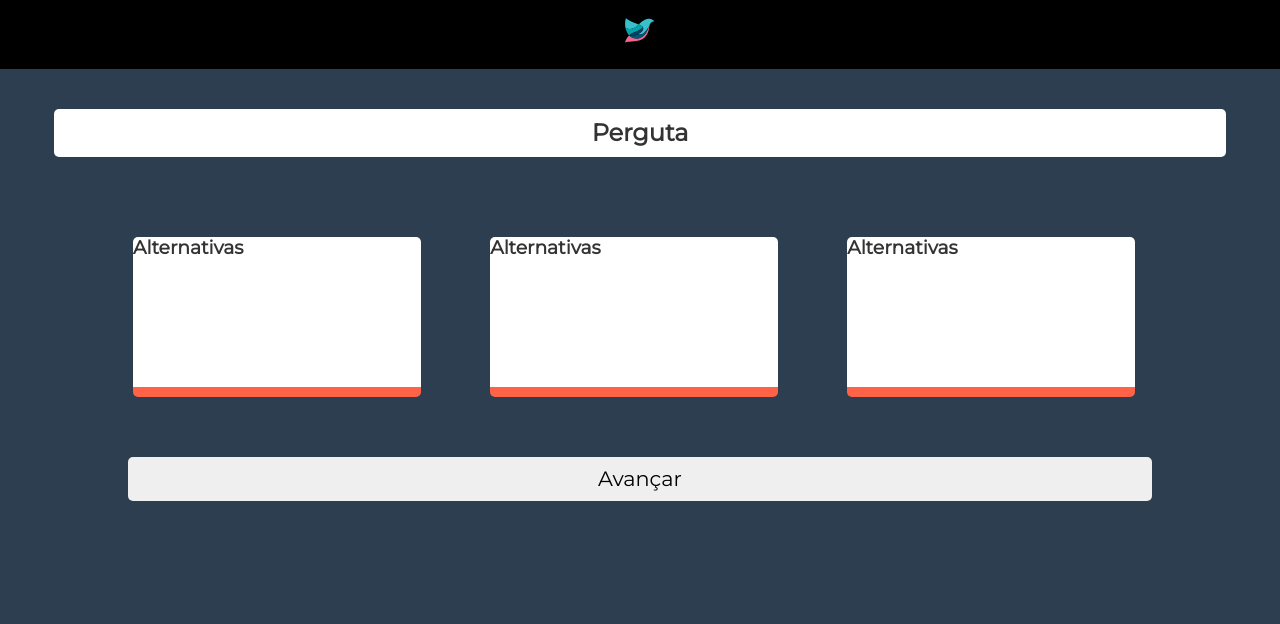
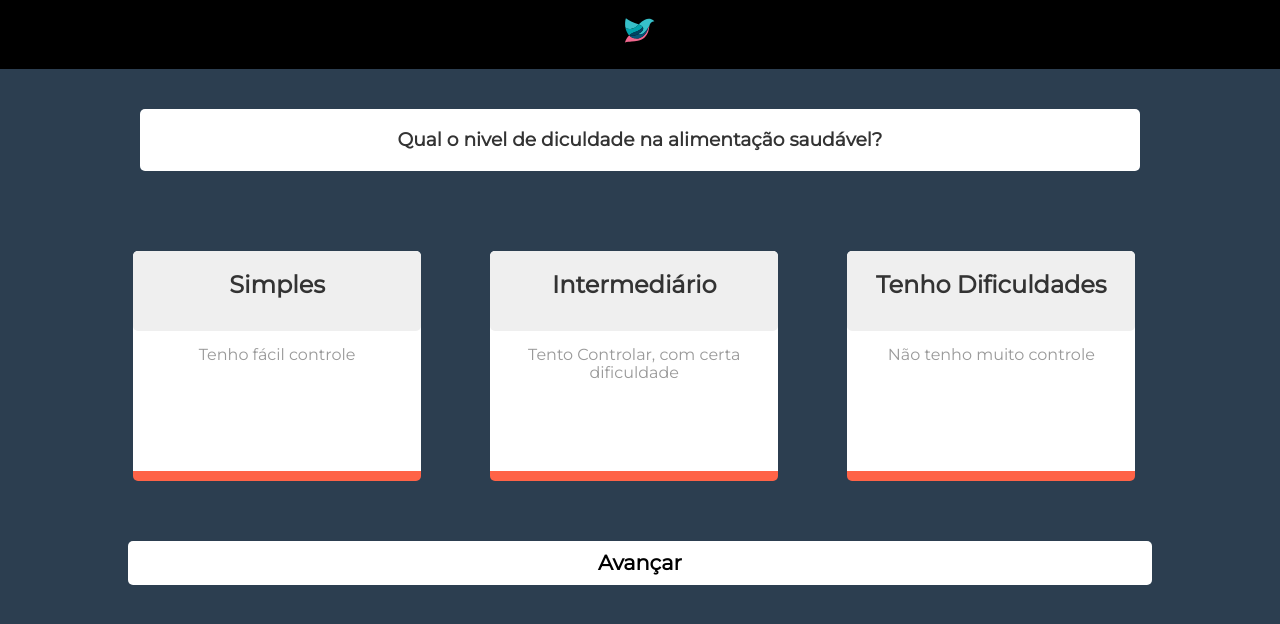
Before and after one commit to alanandrade/pesquisa-projeto, an Angular app in the folder pesquisa-projeto/: page / in a window 1280 px wide. Shown: the top 624 px of the page. Built offline with nearby package versions, Linux system fonts and the light colour scheme.

Commit message:
incremento de infos e css

```diff
--- a/pesquisa-projeto/package.json
+++ b/pesquisa-projeto/package.json
@@ -21,6 +21,7 @@
     "@angular/platform-browser-dynamic": "^2.3.1",
     "@angular/router": "^3.3.1",
     "core-js": "^2.4.1",
+    "font-awesome": "^4.7.0",
     "rxjs": "^5.0.1",
     "ts-helpers": "^1.1.1",
     "zone.js": "^0.7.2"
--- a/pesquisa-projeto/src/app/app.component.css
+++ b/pesquisa-projeto/src/app/app.component.css
@@ -1 +1 @@
-*{margin:0;padding:0;font-family:Montserrat,sans-serif}body,html{width:100%;height:100%}img{max-width:100%}.clearfix:after{content:"";display:table;clear:both}@media screen and (min-width:992px){.content{position:relative;top:5%}}.step{position:relative;width:100%;height:auto;color:#333}@media screen and (min-width:768px){.step{height:100%}}.cards{width:90%;margin:0 auto;padding-bottom:50px;margin-top:70px}
+*{margin:0;padding:0;font-family:Montserrat,sans-serif}body,html{width:100%;height:100%}img{max-width:100%}.clearfix:after{content:"";display:table;clear:both}@media screen and (min-width:992px){.content{position:relative;top:5%}}@media screen and (min-width:1366px){.content{position:relative;top:10%}}.step{position:relative;width:100%;height:auto;color:#333}@media screen and (min-width:768px){.step{height:100%}}.cards{width:90%;margin:0 auto;padding-bottom:50px;margin-top:70px}
--- a/pesquisa-projeto/src/app/header/header.component.css
+++ b/pesquisa-projeto/src/app/header/header.component.css
@@ -1 +1 @@
-*{margin:0;padding:0;font-family:Montserrat,sans-serif}body,html{width:100%;height:100%}img{max-width:100%}.clearfix:after{content:"";display:table;clear:both}@media screen and (min-width:992px){.content{position:relative;top:5%}}.step{position:relative;width:100%;height:auto;color:#333}@media screen and (min-width:768px){.step{height:100%}}.cards{width:90%;margin:0 auto;padding-bottom:50px;margin-top:70px}header{background-color:#000;width:100%;color:#000;display:table}header .logo{width:70px;margin:0 auto}
+*{margin:0;padding:0;font-family:Montserrat,sans-serif}body,html{width:100%;height:100%}img{max-width:100%}.clearfix:after{content:"";display:table;clear:both}@media screen and (min-width:992px){.content{position:relative;top:5%}}@media screen and (min-width:1366px){.content{position:relative;top:10%}}.step{position:relative;width:100%;height:auto;color:#333}@media screen and (min-width:768px){.step{height:100%}}.cards{width:90%;margin:0 auto;padding-bottom:50px;margin-top:70px}header{background-color:#000;width:100%;color:#000;display:table}header .logo{width:70px;margin:0 auto}
--- a/pesquisa-projeto/src/app/step-0/step-0.component.html
+++ b/pesquisa-projeto/src/app/step-0/step-0.component.html
@@ -1,20 +1,23 @@
 <section class="step step0" *ngIf="step0 == true">
 	<section class="content">
 		<div class="pergunta">
-			<h2>Perguta</h2>
+			<h3>Qual o nivel de diculdade na alimentação saudável?</h3>
 		</div>
 
 		<section class="cards clearfix">
 			<div class="card">
-				<h3>Alternativas</h3>
+				<h2>Simples</h2>
+				<p>Tenho fácil controle</p>
 			</div>
 
 			<div class="card">
-				<h3>Alternativas</h3>
+				<h2>Intermediário</h2>
+				<p>Tento Controlar, com certa dificuldade</p>
 			</div>
 
 			<div class="card">
-				<h3>Alternativas</h3>
+				<h2>Tenho Dificuldades</h2>
+				<p>Não tenho muito controle</p>
 			</div>
 		</section>
 
@@ -25,19 +28,88 @@
 </section>
 
 <section class="step step1" *ngIf="step1 == true">
-	<h2>Step-1 {{step1}}</h2>
+	<section class="content">
+		<div class="pergunta">
+			<h3>Qual dificuldade ao se comprar alimentos no mercado?</h3>
+		</div>
 
-	<button (click)="avancarStep2()">Avançar</button>
+		<section class="cards clearfix">
+			<div class="card">
+				<h2>Rótulos</h2>
+				<p>Rótulos e Tabela Nutricional</p>
+			</div>
+
+			<div class="card">
+				<h2>Falta de Opção</h2>
+				<p>Não possui diversidade nos produtos saudáveis</p>
+			</div>
+
+			<div class="card">
+				<h2>Não tenho dificuldade</h2>
+				<p>N/D</p>
+			</div>
+		</section>
+
+		<section class="btn-action">
+			<button (click)="avancarStep2()">Avançar</button>
+		</section>
+	</section>
 </section>
 
 <section class="step step2" *ngIf="step2 == true">
-	<h2>Step-2 {{step2}}</h2>
+	<section class="content">
+		<div class="pergunta">
+			<h3>Qual o nivel de diculdade na alimentação saudável?</h3>
+		</div>
 
-	<button (click)="avancarStep3()">Avançar</button>
+		<section class="cards clearfix">
+			<div class="card">
+				<h2>Simples</h2>
+				<p>Tenho fácil controle</p>
+			</div>
+
+			<div class="card">
+				<h2>Intermediário</h2>
+				<p>Tento Controlar, com certa dificuldade</p>
+			</div>
+
+			<div class="card">
+				<h2>Tenho Dificuldades</h2>
+				<p>Não tenho muito controle</p>
+			</div>
+		</section>
+
+		<section class="btn-action">
+			<button (click)="avancarStep3()">Avançar</button>
+		</section>
+	</section>
 </section>
 
 <section class="step step3" *ngIf="step3 == true">
-	<h2>Step-3 {{step3}}</h2>
+	<section class="content">
+		<div class="pergunta">
+			<h3>Qual o nivel de diculdade na alimentação saudável?</h3>
+		</div>
 
-	<button>Concluir</button>
+		<section class="cards clearfix">
+			<div class="card">
+				<h2>Simples</h2>
+				<p>Tenho fácil controle</p>
+			</div>
+
+			<div class="card">
+				<h2>Intermediário</h2>
+				<p>Tento Controlar, com certa dificuldade</p>
+			</div>
+
+			<div class="card">
+				<h2>Tenho Dificuldades</h2>
+				<p>Não tenho muito controle</p>
+			</div>
+		</section>
+
+		<section class="btn-action">
+			<button (click)="avancarStep1()">Avançar</button>
+		</section>
+	</section>
 </section>
--- a/pesquisa-projeto/src/app/step-0/step-0.scss
+++ b/pesquisa-projeto/src/app/step-0/step-0.scss
@@ -7,51 +7,87 @@
 
 .step1{
 	background-color: $base-step1;
+	margin-top: -20px;
 }
 
 .step2{
 	background-color: $base-step2;
+	margin-top: -20px;
 }
 
 .step3{
 	background-color: $base-step3;
+	margin-top: -20px;
 }
 
 /*=========== ATOMS =============*/
 
 .pergunta{
 	background-color: $base-question;
-	width: 90%;
+	width: 75%;
 	margin: 20px auto;
 	text-align: center;
 	border-radius: 5px;
-	padding: 10px;
+	padding: 20px;
+	position: relative;
+    top: 20px;
+    @media screen and (min-width: 992px){
+    	top: 0px;
+    }
 }
 
 .card{
 	background-color: $base-card;
 	width: 100%;
-	min-height: 150px;
+	min-height: 180px;
 	margin: 10px auto;
 	border-radius: 5px;
 	border-bottom: 10px solid tomato;
+	cursor: pointer;
+	text-align: center;
+	&:hover, &:active{
+		background-color: $bg-gelo;
+		transition-duration: 1s;
+	}
+
+	h2{
+		background-color: $bg-gelo;
+    	height: 60px;
+    	padding-top: 20px;
+    	border-radius: 5px;
+	}
+
+	p{
+		margin-top: 15px;
+		color: $txt-secondary;
+	}
+
 	@media screen and (min-width: 992px){
 		width: 25%;
     	float: left;
     	margin-left: 6%;
+    	min-height: 220px;
 	}
 }
 
 .btn-action{
 	clear: both;
 	text-align: center;
-	margin-bottom: 30px;
+	padding-bottom: 30px;
 	button{
 		border: none;
 		width:80%;
 		font-size: 1.3em;
 		padding: 10px;
 		border-radius: 5px;
+		font-weight: bold;
+		cursor: pointer;
+		background-color: $base-btn;
+		&:hover, &:active{
+			background-color: $bg-btn-ativo;
+			color: $text-btn-ativo;
+			transition-duration: 0.3s;
+		}
 	}
 }
 
--- a/pesquisa-projeto/src/index.html
+++ b/pesquisa-projeto/src/index.html
@@ -14,8 +14,9 @@
 
 	  	<link rel="icon" type="image/x-icon" href="favicon.ico">
 	  	<link rel="stylesheet" type="text/css" href="https://cdnjs.cloudflare.com/ajax/libs/normalize/7.0.0/normalize.min.css">
-	  	<link rel="stylesheet" type="text/css" href="https://maxcdn.bootstrapcdn.com/font-awesome/4.7.0/css/font-awesome.min.css">
+	  	<link rel="stylesheet" type="text/css" href="https://cdnjs.cloudflare.com/ajax/libs/font-awesome/4.7.0/css/font-awesome.min.css">
 	  	<link href="https://fonts.googleapis.com/css?family=Montserrat" rel="stylesheet">
+	  	<script src="https://use.fontawesome.com/8b92ca1908.js"></script>
 	</head>
 
 	<body>
```
Also changed, not shown: pesquisa-projeto/src/app/app.scss (+12 -1 lines), pesquisa-projeto/src/app/step-0/step-0.component.css (+1 -1 lines).
